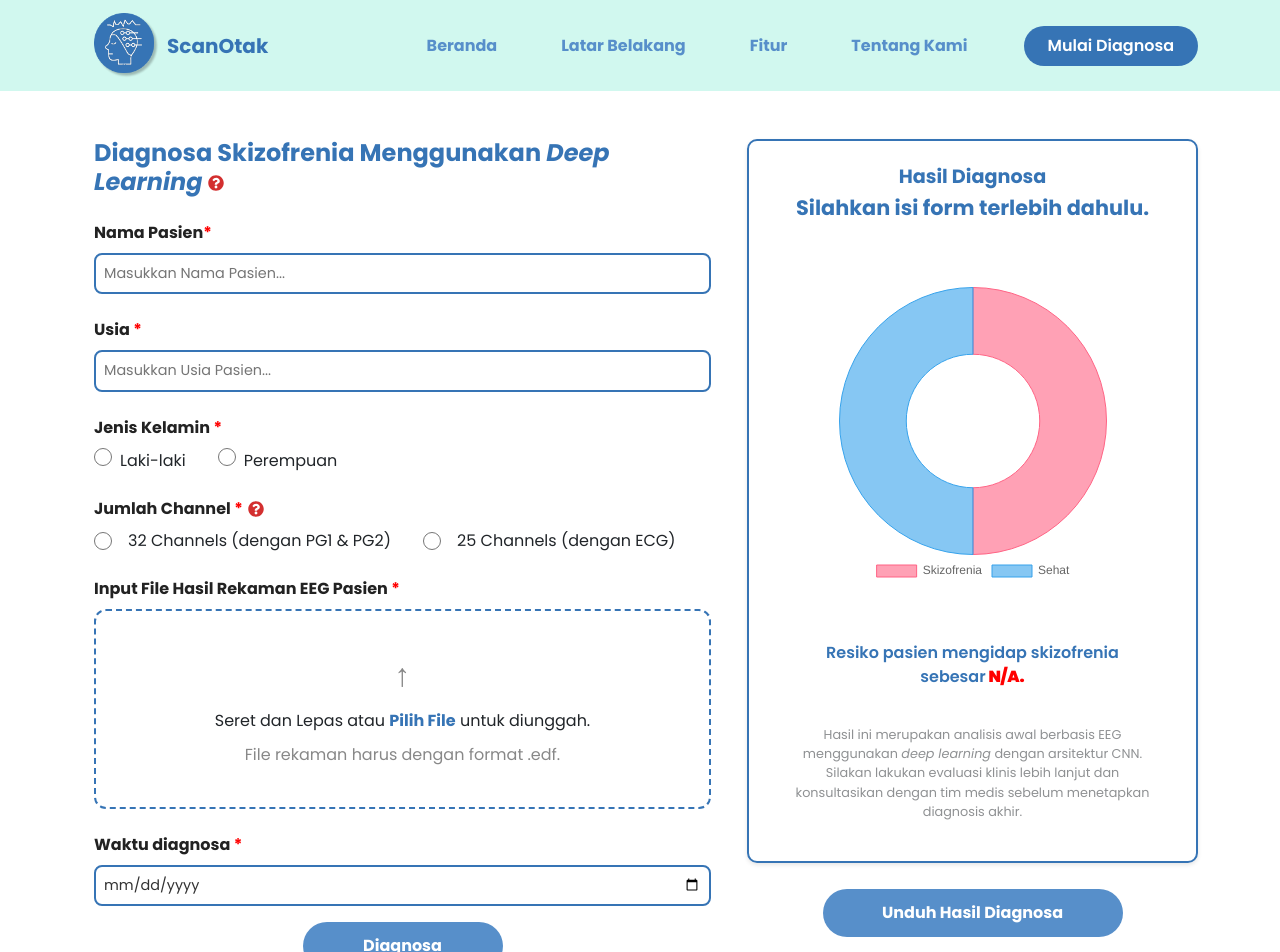
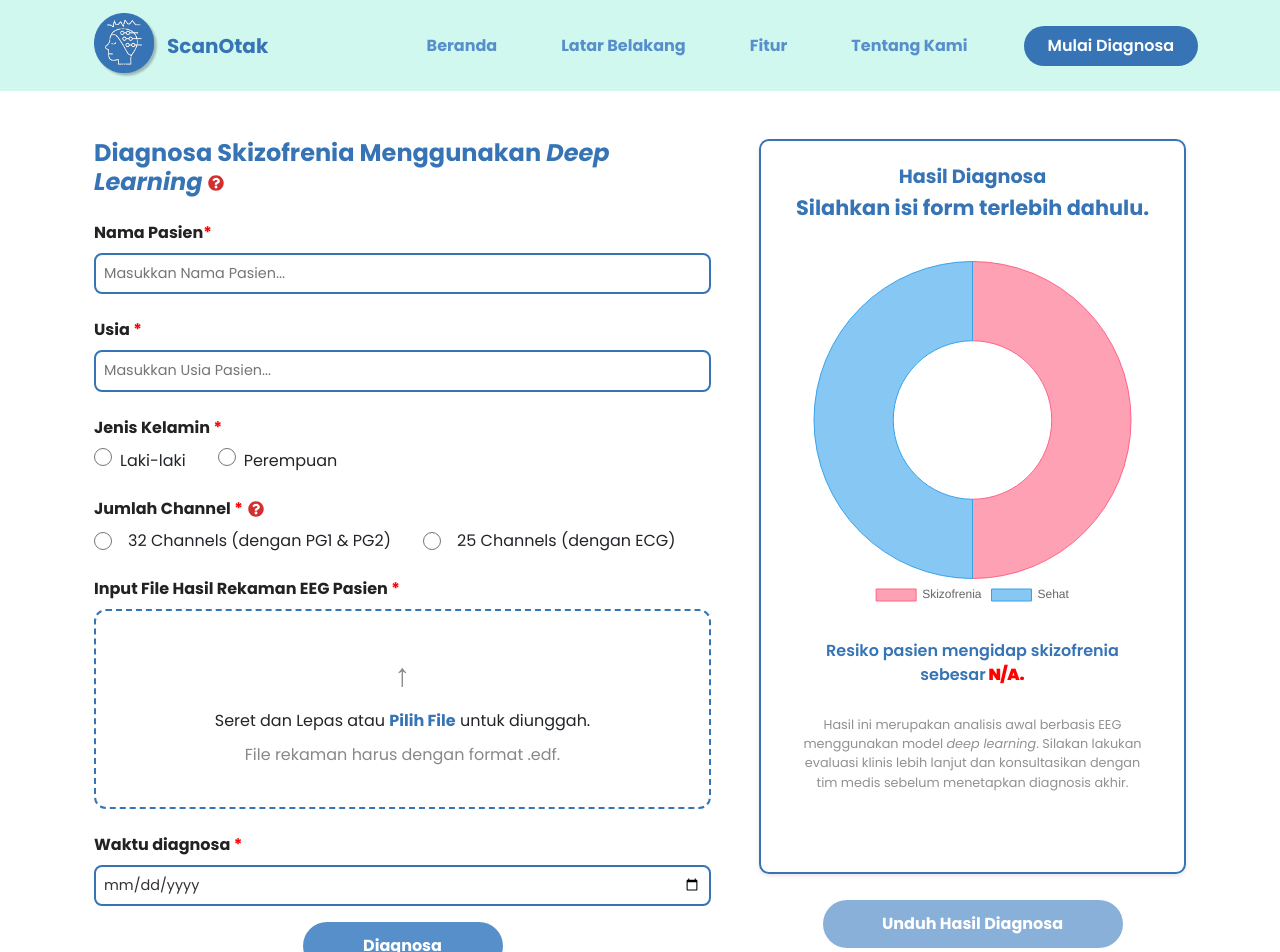
Before and after one commit to deafiana/web-based-schizophrenia-eeg-detection, a React (Vite) app in the folder react-app/: page /detection in a window 1280 px wide. Shown: the top 952 px of the page. Built offline with nearby package versions, Linux system fonts and the light colour scheme.

Commit message:
changes on detection.jsx

```diff
--- a/react-app/src/components/CustomFileInput.jsx
+++ b/react-app/src/components/CustomFileInput.jsx
@@ -46,7 +46,7 @@ export default function CustomFileInput({ onFileChange }) {
         </>
       ) : (
         <div style={{ textAlign: 'center' }}>
-          <div style={{ fontSize: "1.1rem", margin: "10px 0", wordBreak: 'break-all' }}>
+          <div style={{ fontSize: "1.1rem", margin: "10px 0", wordBreak: 'break-all', minHeight:'60px' }}>
             {selectedFile.name}
           </div>
           <button
--- a/react-app/src/pages/detection.jsx
+++ b/react-app/src/pages/detection.jsx
@@ -73,7 +73,7 @@ export default function Detection() {
     const pdfHeight = (imgProperties.height * pdfWidth)/imgProperties.width;
 
     pdf.addImage(data, 'PNG', 0, 0, pdfWidth, pdfHeight);
-    pdf.save('examplepdf.pdf');
+    pdf.save('hasil_diagnosa.pdf');
   };
 
   const handleCloseAlert = () => setShowAlert(false);
@@ -406,10 +406,13 @@ export default function Detection() {
           </div>
 
           <div className="col-12 col-md-5">
-            <Container ref={printRef} className="result d-flex flex-column justify-content-start h-80" style={{
+            <Container>
+              <div ref={printRef} className="result d-flex flex-column justify-content-start" style={{
                 padding: '1.5rem',
                 borderRadius: '10px',
-              boxShadow: '0 2px 4px rgba(0,0,0,0.1)'
+                boxShadow: '0 2px 4px rgba(0,0,0,0.1)',
+                flex: 1,
+                minHeight: '735px'
               }}>
                 <h5 className="text-center fw-bold" style={{
                   color: '#3674B5',
@@ -441,17 +444,15 @@ export default function Detection() {
                 ) : (
                   <>
                   {/* doughnut chart */}
-                  <div style={{
+                    <div className="my-4" style={{
                       width: '100%',
-                    height: 'clamp(300px, 50vw, 400px)',
+                      height: 'clamp(300px, 50vw, 350px)',
                       margin: '0 auto',
                       display: 'flex',
                       alignItems: 'center',
                       justifyContent: 'center'
                     }}>
-                    <div className="my-1"style={{width:300, height:300}}>
                       <DoughnutChart />
-                    </div>
                     </div>
                     {/* hasil analisa */}
                     <div className="row mt-1 mb-1 mx-2">
@@ -478,33 +479,37 @@ export default function Detection() {
                     </div>
                   </>
                 )}
-              <p className='disclaimer mx-2 mt-3' style={{
+                <p className='disclaimer mx-2 mt-2' style={{
                   fontSize: 'clamp(0.7rem, 1.2vw, 0.8rem)',
                   textAlign: 'center'
                 }}>
-                Hasil ini merupakan analisis awal berbasis EEG menggunakan <i>deep learning</i> dengan arsitektur CNN.
+                  Hasil ini merupakan analisis awal berbasis EEG menggunakan model <i>deep learning</i>.
                   Silakan lakukan evaluasi klinis lebih lanjut dan konsultasikan dengan tim medis sebelum menetapkan
                   diagnosis akhir.
                 </p>
-            </Container>
+              </div>
                 <div style={{ display: 'flex', justifyContent: 'center', marginTop: '0.1rem' }}>
                   <button
                     className="btn-diagnosa"
                     style={{
                       width: '100%',
                       maxWidth: '300px',
-                  opacity: loading ? 0.7 : 1,
-                  cursor: loading ? 'not-allowed' : 'pointer',
+                      opacity: loading || !nameValue || !result.schizophrenia_percentage ? 0.7 : 1,
+                      cursor: loading || !nameValue || !result.schizophrenia_percentage ? 'not-allowed' : 'pointer',
                       fontSize: 'clamp(0.9rem, 1.5vw, 1rem)',
                       padding: '0.75rem 1.5rem',
                     }}
                     type="button"
-                disabled={loading}
-                onClick={handleDownloadPdf}
+                    disabled={loading || !nameValue || !result.schizophrenia_percentage}
+                    onClick={() => {
+                      if (!nameValue || !result.schizophrenia_percentage) return;
+                      handleDownloadPdf();
+                    }}
                   >
                     {loading ? 'Memproses...' : 'Unduh Hasil Diagnosa'}
                   </button>
                 </div>
+            </Container>
           </div>
         </div>
       </div>
@@ -583,7 +588,7 @@ export default function Detection() {
           <li>Analisis sinyal EEG menggunakan model deep learning</li>
           <li>Penghitungan probabilitas hasil diagnosa</li>
         </ol>
-        <p>Hasil yang ditampilkan berupa persentase probabilitas untuk setiap kategori Skizofrenia.</p>
+        <p>Hasil yang ditampilkan berupa persentase probabilitas untuk Skizofrenia.</p>
       </Modal.Body>
       <Modal.Footer>
         <Button
```
Lines whose indentation alone changed are shown as unchanged.
